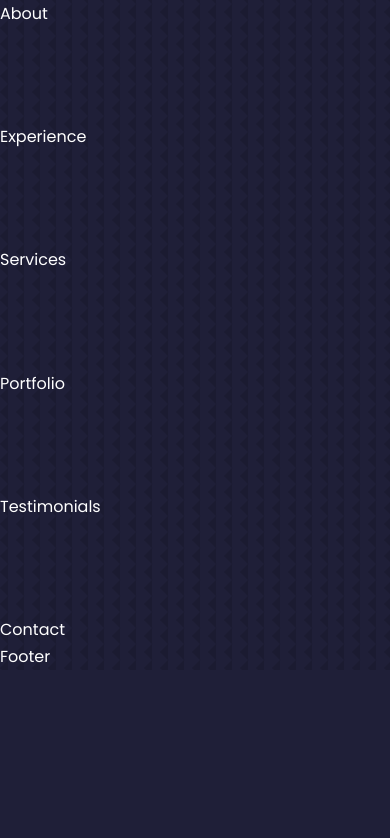
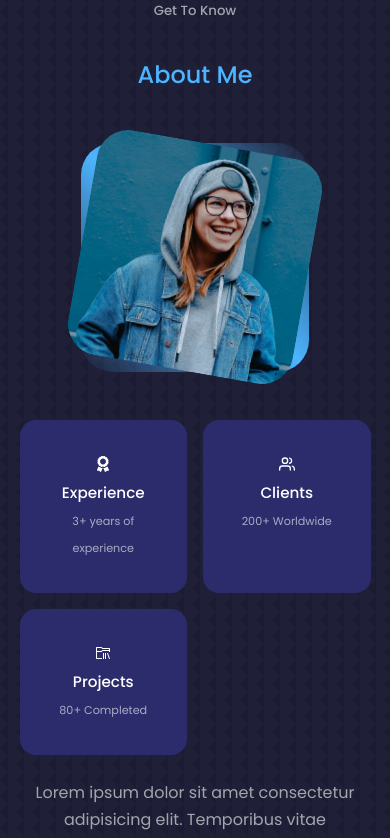
Before and after one commit to ali-hasan97/portfolio, a React (Create React App) app: page / in a window 390 px wide. Shown: the part 940-1778 px from the top of the page. Before the commit the page ends 1610 px from the top, so only its background shows below. Built offline with nearby package versions, Linux system fonts and the light colour scheme.

Commit message:
finished about and navbar sections

```diff
--- a/src/components/about/About.jsx
+++ b/src/components/about/About.jsx
@@ -1,8 +1,51 @@
 import './about.css'
+import ME from '../../assets/me-about.jpg'
+import {FaAward} from 'react-icons/fa'
+import {FiUsers} from 'react-icons/fi'
+import {VscFolderLibrary} from 'react-icons/vsc'
 
 const About = () => {
   return (
-    <section id="about">About</section>
+    <section id="about">
+      <h5>Get To Know</h5>
+      <h2>About Me</h2>
+
+      <div className="container about__container">
+        <div className="about__me">
+          <div className="about__me-image">
+            <img src={ME} alt="About me" />
+          </div>
+        </div>
+
+        <div className="about__content">
+          <div className="about__cards">
+            <article className="about__card">
+              <FaAward className='about_icon' />
+              <h5>Experience</h5>
+              <small>3+ years of experience</small>
+            </article>
+
+            <article className="about__card">
+              <FiUsers className='about_icon' />
+              <h5>Clients</h5>
+              <small>200+ Worldwide</small>
+            </article>
+
+            <article className="about__card">
+              <VscFolderLibrary className='about_icon' />
+              <h5>Projects</h5>
+              <small>80+ Completed</small>
+            </article>
+          </div>
+
+          <p>
+            Lorem ipsum dolor sit amet consectetur adipisicing elit. Temporibus vitae recusandae accusantium odit, blanditiis quae aspernatur doloremque consectetur tempore nulla quaerat nesciunt, consequatur eos aliquam quia. Sed fugit sequi nesciunt.
+          </p>
+
+          <a href="#contact" className='btn btn-primary'>Let's talk</a>
+        </div>
+      </div>
+    </section>
   )
 }
 
--- a/src/components/about/about.css
+++ b/src/components/about/about.css
@@ -0,0 +1,104 @@
+.about__container {
+    display: grid;
+    grid-template-columns: 35% 50%;
+    gap: 15%;
+}
+
+.about__me {
+    width: 100%;
+    aspect-ratio: 1/1;
+    border-radius: 2rem;
+    background: linear-gradient(45deg, transparent, var(--color-primary), transparent);
+    display: grid;
+    place-items: center;
+}
+
+.about__me-image {
+    border-radius: 2rem;
+    overflow: hidden;
+    transform: rotate(10deg);
+    transition: var(--transition);
+}
+
+.about__me-image:hover {
+    transform: rotate(0);
+}
+
+.about__cards {
+    display: grid;
+    grid-template-columns: repeat(3, 1fr);
+    gap: 1.5rem;
+}
+
+.about__card {
+    background: var(--color-bg-variant);
+    border: 1px solid transparent;
+    border-radius: 1rem;
+    padding: 2rem;
+    text-align: center;
+    transition: var(--transition);
+}
+
+.about__card:hover {
+    background: transparent;
+    border-color: var(--color-primary-variant);
+    cursor: default;
+}
+
+.about__icon {
+    color: var(--color-primary);
+    font-size: 1.4rem;
+    margin-bottom: 1rem;
+}
+
+.about__card h5 {
+    font-size: 0.95rem;
+}
+
+.about__card small {
+    font-size: 0.7rem;
+    color: var(--color-light)
+}
+
+.about__content p {
+    margin: 2rem 0 2.6rem;
+    color: var(--color-light);
+}
+
+/* MEDIA QUERIES (MEDIUM) */
+@media screen and (max-width: 1024px) {
+    .about__container {
+        grid-template-columns: 1fr;
+        gap: 0;
+    }
+
+    .about__me {
+        width: 50%;
+        margin: 2rem auto 4rem;
+    }
+
+    .about__content p {
+        margin: 1rem 0 1.5rem;
+    }
+}
+
+/* MEDIA QUERIES (SMALL) */
+@media screen and (max-width: 600px) {
+    .about__me {
+        width: 65%;
+        margin: 0 auto 3rem;
+    }
+
+    .about__cards {
+        grid-template-columns: 1fr 1fr;
+        gap: 1rem;
+    }
+
+    .about__content {
+        text-align: center;
+    }
+
+    .about__content p {
+        margin: 1.5rem 0;
+    }
+}
--- a/src/components/navbar/Navbar.jsx
+++ b/src/components/navbar/Navbar.jsx
@@ -5,15 +5,17 @@ import {AiOutlineUser} from 'react-icons/ai'
 import {BiBook} from 'react-icons/bi'
 import {RiServiceLine} from 'react-icons/ri'
 import {BiMessageSquareDetail} from 'react-icons/bi'
+import {useState} from 'react'
 
 const Navbar = () => {
+  const [activeNav, setActiveNav] = useState('#')
   return (
     <nav>
-        <a href="#" className='active'><AiOutlineHome /></a>
-        <a href="#about"><AiOutlineUser /></a>
-        <a href="#experience"><BiBook /></a>
-        <a href="#services"><RiServiceLine /></a>
-        <a href="#contact"><BiMessageSquareDetail /></a>
+        <a href="#" onClick={() => setActiveNav('#')} className={activeNav === '#' ? 'active' : ''}><AiOutlineHome /></a>
+        <a href="#about" onClick={() => setActiveNav('#about')} className={activeNav === '#about' ? 'active' : ''}><AiOutlineUser /></a>
+        <a href="#experience" onClick={() => setActiveNav('#experience')} className={activeNav === '#experience' ? 'active' : ''}><BiBook /></a>
+        <a href="#services" onClick={() => setActiveNav('#services')} className={activeNav === '#services' ? 'active' : ''}><RiServiceLine /></a>
+        <a href="#contact" onClick={() => setActiveNav('#contact')} className={activeNav === '#contact' ? 'active' : ''}><BiMessageSquareDetail /></a>
     </nav>
   )
 }
```
